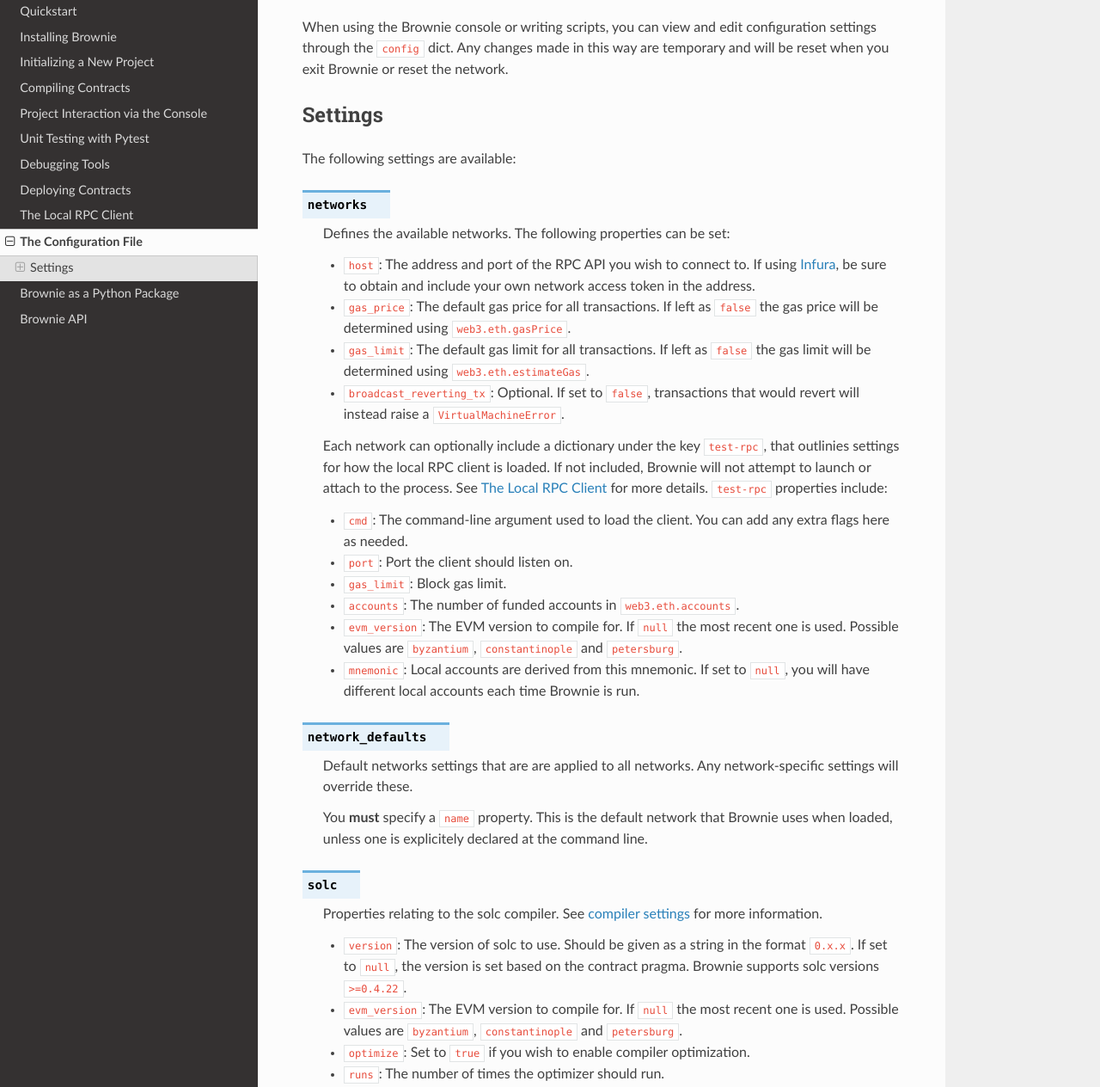
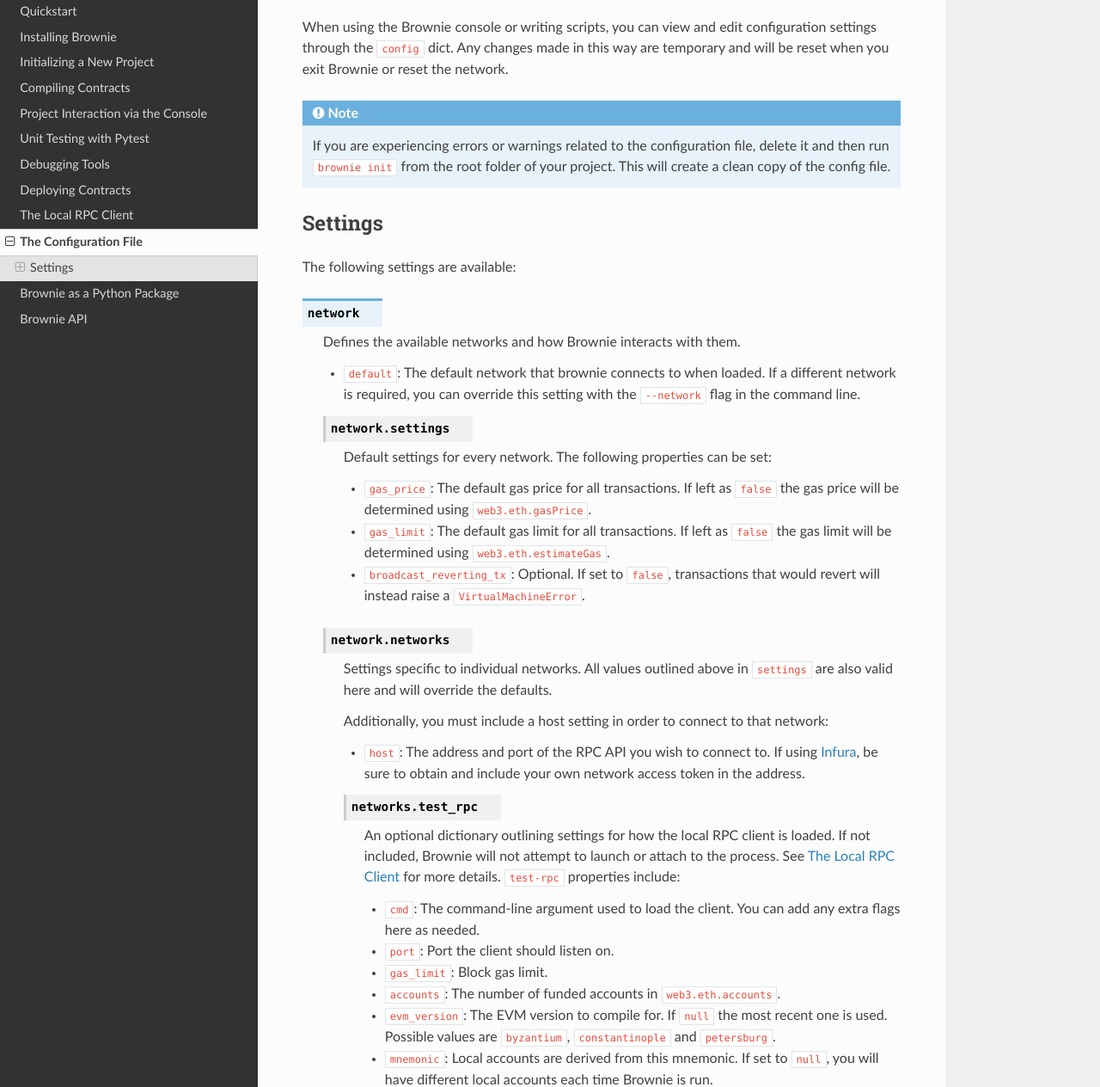
Before and after one commit to eth-brownie/brownie, a Sphinx documentation site: the page built from docs/config.rst, in a window 1280 px wide and 1400 px high, scrolled down 201 px, cut to the strip 136-1400 px from the top of the window. Shown: the whole strip at 86% size. Built offline with Sphinx 7.4.7 and the Read the Docs theme 2.0.0, drawn with Linux system fonts in a browser that asks for light colours; some of the changed text lies outside the part shown.

Commit message:
update docs

```diff
--- a/docs/config.rst
+++ b/docs/config.rst
@@ -12,46 +12,63 @@
 
 When using the Brownie console or writing scripts, you can view and edit configuration settings through the ``config`` dict. Any changes made in this way are temporary and will be reset when you exit Brownie or reset the network.
 
+.. note::
+
+    If you are experiencing errors or warnings related to the configuration file, delete it and then run ``brownie init`` from the root folder of your project. This will create a clean copy of the config file.
+
 Settings
 ========
 
 The following settings are available:
 
-.. py:attribute:: networks
+.. py:attribute:: network
 
-    Defines the available networks. The following properties can be set:
+    Defines the available networks and how Brownie interacts with them.
 
-    * ``host``: The address and port of the RPC API you wish to connect to. If using `Infura <https://infura.io/>`__, be sure to obtain and include your own network access token in the address.
-    * ``gas_price``: The default gas price for all transactions. If left as ``false`` the gas price will be determined using ``web3.eth.gasPrice``.
-    * ``gas_limit``: The default gas limit for all transactions. If left as ``false`` the gas limit will be determined using ``web3.eth.estimateGas``.
-    * ``broadcast_reverting_tx``: Optional. If set to ``false``, transactions that would revert will instead raise a ``VirtualMachineError``.
+    * ``default``:  The default network that brownie connects to when loaded. If a different network is required, you can override this setting with the ``--network`` flag in the command line.
 
-    Each network can optionally include a dictionary under the key ``test-rpc``, that outlinies settings for how the local RPC client is loaded. If not included, Brownie will not attempt to launch or attach to the process. See :ref:`test-rpc` for more details. ``test-rpc`` properties include:
+    .. py:attribute:: network.settings
 
-    * ``cmd``: The command-line argument used to load the client. You can add any extra flags here as needed.
-    * ``port``: Port the client should listen on.
-    * ``gas_limit``: Block gas limit.
-    * ``accounts``: The number of funded accounts in ``web3.eth.accounts``.
-    * ``evm_version``: The EVM version to compile for. If ``null`` the most recent one is used. Possible values are ``byzantium``, ``constantinople`` and ``petersburg``.
-    * ``mnemonic``: Local accounts are derived from this mnemonic. If set to ``null``, you will have different local accounts each time Brownie is run.
+        Default settings for every network. The following properties can be set:
 
-.. py:attribute:: network_defaults
+        * ``gas_price``: The default gas price for all transactions. If left as ``false`` the gas price will be determined using ``web3.eth.gasPrice``.
+        * ``gas_limit``: The default gas limit for all transactions. If left as ``false`` the gas limit will be determined using ``web3.eth.estimateGas``.
+        * ``broadcast_reverting_tx``: Optional. If set to ``false``, transactions that would revert will instead raise a ``VirtualMachineError``.
 
-    Default networks settings that are are applied to all networks. Any network-specific settings will override these.
+    .. py:attribute:: network.networks
 
-    You **must** specify a ``name`` property. This is the default network that Brownie uses when loaded, unless one is explicitely declared at the command line.
+        Settings specific to individual networks. All values outlined above in ``settings`` are also valid here and will override the defaults.
+
+        Additionally, you must include a host setting in order to connect to that network:
+
+        * ``host``: The address and port of the RPC API you wish to connect to. If using `Infura <https://infura.io/>`__, be sure to obtain and include your own network access token in the address.
+
+        .. py:attribute:: network.networks.test_rpc
+
+            An optional dictionary outlining settings for how the local RPC client is loaded. If not included, Brownie will not attempt to launch or attach to the process. See :ref:`test-rpc` for more details. ``test-rpc`` properties include:
+
+            * ``cmd``: The command-line argument used to load the client. You can add any extra flags here as needed.
+            * ``port``: Port the client should listen on.
+            * ``gas_limit``: Block gas limit.
+            * ``accounts``: The number of funded accounts in ``web3.eth.accounts``.
+            * ``evm_version``: The EVM version to compile for. If ``null`` the most recent one is used. Possible values are ``byzantium``, ``constantinople`` and ``petersburg``.
+            * ``mnemonic``: Local accounts are derived from this mnemonic. If set to ``null``, you will have different local accounts each time Brownie is run.
 
 .. _config-solc:
 
-.. py:attribute:: solc
+.. py:attribute:: compiler
 
-    Properties relating to the solc compiler. See :ref:`compiler settings<compile_settings>` for more information.
+    Compiler settings. See :ref:`compiler settings<compile_settings>` for more information.
 
-    * ``version``: The version of solc to use. Should be given as a string in the format ``0.x.x``. If set to ``null``, the version is set based on the contract pragma. Brownie supports solc versions ``>=0.4.22``.
-    * ``evm_version``: The EVM version to compile for. If ``null`` the most recent one is used. Possible values are ``byzantium``, ``constantinople`` and ``petersburg``.
-    * ``optimize``: Set to ``true`` if you wish to enable compiler optimization.
-    * ``runs``: The number of times the optimizer should run.
-    * ``minify_source``: If ``true``, contract source is minified before compiling.
+    .. py:attribute:: compiler.solc
+
+        Settings specific to the Solidity compiler. At present this is the only compiler supported by Brownie.
+
+        * ``version``: The version of solc to use. Should be given as a string in the format ``0.x.x``. If set to ``null``, the version is set based on the contract pragma. Brownie supports solc versions ``>=0.4.22``.
+        * ``evm_version``: The EVM version to compile for. If ``null`` the most recent one is used. Possible values are ``byzantium``, ``constantinople`` and ``petersburg``.
+        * ``optimize``: Set to ``true`` if you wish to enable compiler optimization.
+        * ``runs``: The number of times the optimizer should run.
+        * ``minify_source``: If ``true``, contract source is minified before compiling.
 
 .. py:attribute:: pytest
 
```
